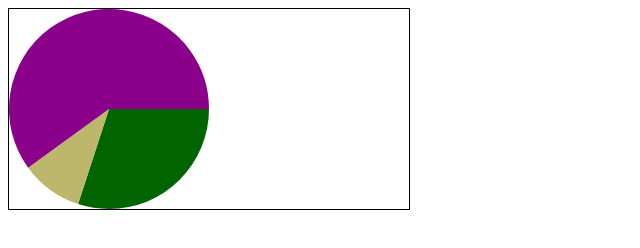
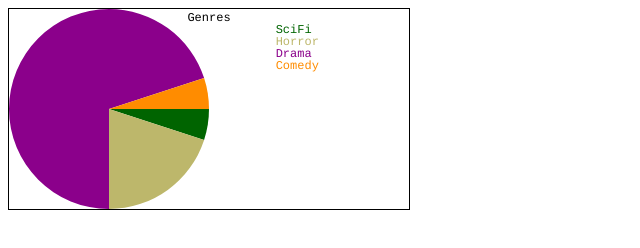
Before and after one commit to spatel78745/js1k, a plain HTML site: page index.html in a window 1280 px wide. Shown: the whole page, without its empty margins (0-640 px from the left). Drawn offline with Linux system fonts and the light colour scheme.

Commit message:
Add legend and title

```diff
--- a/index.html
+++ b/index.html
@@ -15,6 +15,7 @@
     this.ctx = document.getElementById(canvasId).getContext("2d");
     this.x = x;
     this.y = y;
+    this.color = color;
     this.radius = radius;
     this.sAngle = sAngle;
     this.eAngle = eAngle;
@@ -27,7 +28,7 @@
       console.log("draw: x= " + x + " y= " + y + " sAngle= " + rad_to_deg(sAngle) + " eAngle= "
           + rad_to_deg(eAngle) + " diff: " + rad_to_deg(eAngle - sAngle) + " color= " + color);
 
-      this.ctx.fillStyle = color;
+      this.ctx.fillStyle = this.color;
       this.ctx.beginPath();
       this.ctx.moveTo(x, y);
       this.ctx.arc(this.x, this.y, this.radius, this.sAngle, this.eAngle);
@@ -36,18 +37,39 @@
     }
   }
 
-  function PieChart(canvasId, x, y, radius) {
+  function PieChart(canvasId, title) {
     this.canvasId = canvasId;
+    this.canvas = document.getElementById(canvasId);
+    this.ctx = this.canvas.getContext("2d");
     this.wedges = [];
-    this.x = x;
-    this.y = y;
-    this.radius = radius;
+    this.legend = [];
+    this.title = title;
+    this.x = this.y = this.radius = this.canvas.width / 4;
 
     this.idx = 0;
     this.colors = new Array("DarkGreen", "DarkKhaki", "DarkMagenta", "DarkOrange", "DarkRed",
         "DarkSalmon");
 
-    this.addWedge = function(fraction) {
+    this.drawTitle = function() {
+      this.ctx.font ="12px Courier";
+      this.ctx.textAlign = "center";
+      this.ctx.fillText(this.title, this.canvas.width / 2, 12);
+    }
+
+    this.drawLegend = function() {
+      var x = this.canvas.width * (2/3), y = 24, i;
+
+      this.ctx.font ="12px Courier";
+      this.ctx.textAlign = "start";
+
+      for(i = 0; i < this.legend.length; i++) {
+        this.ctx.fillStyle = this.colors[i];
+        this.ctx.fillText(this.legend[i], x, y);
+        y += 12;
+      }
+    }
+
+    this.addWedge = function(fraction, title) {
       var wedges = this.wedges;
       var idx = this.idx;
 
@@ -64,6 +86,7 @@
       eAngle = sAngle + fraction*2*Math.PI;
 
       wedges[idx] = new Wedge(this.canvasId, this.x, this.y, this.radius, sAngle, eAngle, this.colors[idx]);
+      this.legend[idx] = title;
 
       this.idx++;
     }
@@ -72,16 +95,20 @@
       var wedges = this.wedges;
       var i;
 
+      this.drawTitle();
+      this.drawLegend();
+
       for(i = 0; i < wedges.length; i++) {
         wedges[i].draw();
       }
     }
   }
 
-  var pieChart = new PieChart("pie", 100, 100, 100);
-  pieChart.addWedge("0.30");
-  pieChart.addWedge("0.10");
-  pieChart.addWedge("0.60");
+  var pieChart = new PieChart("pie", "Genres");
+  pieChart.addWedge("0.05", "SciFi");
+  pieChart.addWedge("0.20", "Horror");
+  pieChart.addWedge("0.70", "Drama");
+  pieChart.addWedge("0.05", "Comedy");
   pieChart.draw();
 
   </script>
```
